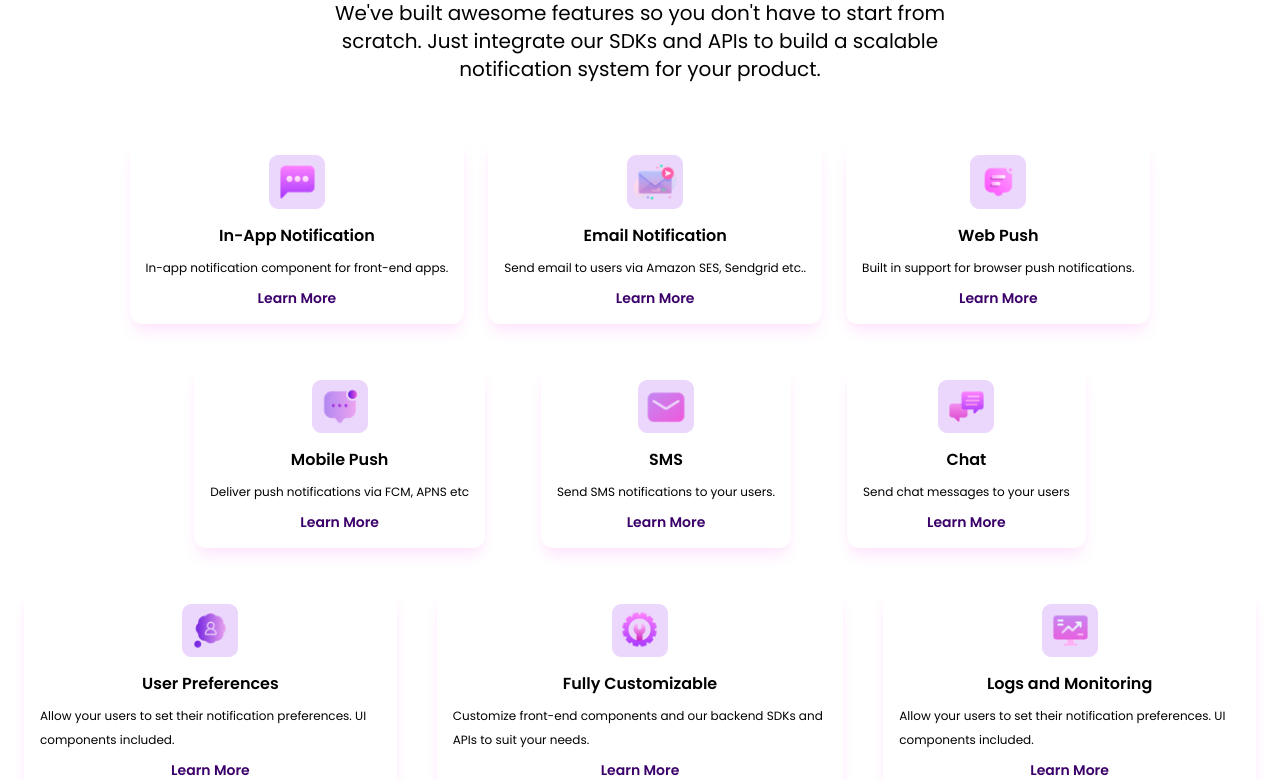
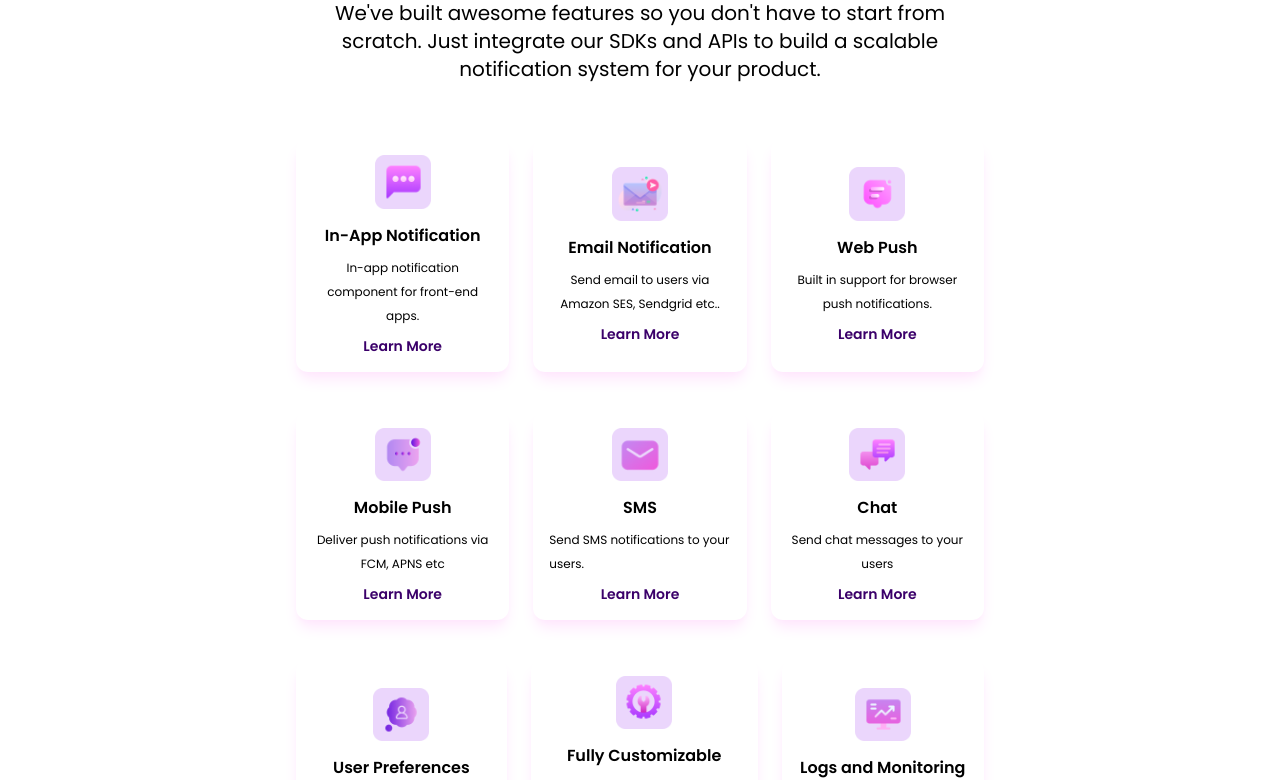
Before and after one commit to Ashrayaa/Engagespot, a Next.js app: page / in a window 1280 px wide. Shown: the part 1460-2240 px from the top of the page. Built offline with nearby package versions, Linux system fonts and the light colour scheme.

Commit message:
UI change

```diff
--- a/components/Screen4.tsx
+++ b/components/Screen4.tsx
@@ -27,9 +27,9 @@ export default function Screen4({}: Props) {
         </p>
       </div>
 
-      <div className="flex flex-col justify-center gap-10 py-12 px-4">
+      <div className="flex flex-col justify-center gap-10 py-12 px-4 sm:24 lg:px-32 xl:px-72">
 
-        <div className="sm:flex gap-6 sm:text-center sm:justify-center">
+        <div className="sm:grid sm:grid-cols-3 sm:grid-flow-col gap-6 sm:text-center sm:justify-center">
           <div className="border-0 sm:flex sm:flex-col sm:justify-center sm:items-center gap-2 p-4 rounded-xl shadow-lg shadow-[#FFE6FD] border-[#FFE6FD]">
             {/* logo */}
             <div className="w-14">
@@ -76,7 +76,7 @@ export default function Screen4({}: Props) {
           </div>
         </div>
 
-        <div className="sm:flex gap-14 sm:justify-center">
+        <div className="sm:grid sm:grid-cols-3 sm:grid-flow-col gap-6 sm:justify-center">
           <div className="gap-2 sm:flex sm:flex-col sm:justify-center sm:items-center sm:text-center border-0 p-4 rounded-xl shadow-lg shadow-[#FFE6FD] border-[#FFE6FD]">
             {/* logo */}
             <div className="w-14">
@@ -123,7 +123,7 @@ export default function Screen4({}: Props) {
           </div>
         </div>
 
-        <div className="sm:flex gap-10 sm:justify-center">
+        <div className="sm:grid sm:grid-flow-col gap-6 sm:justify-center">
           <div className="gap-2 sm:flex sm:flex-col sm:justify-center sm:items-center border-0 p-4 rounded-xl shadow-lg shadow-[#FFE6FD] border-[#FFE6FD]">
             {/* logo */}
             <div className="w-14">
```
